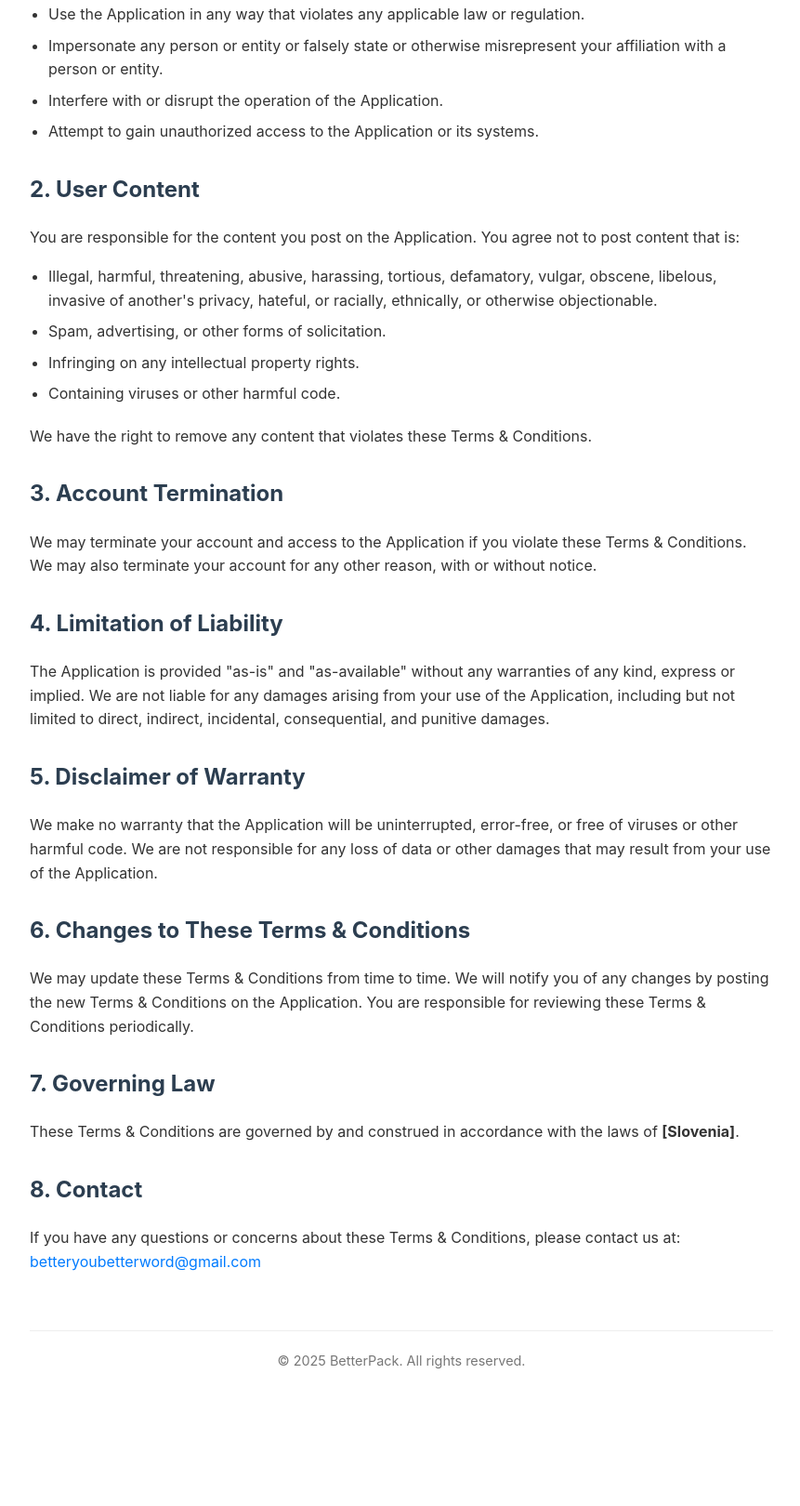
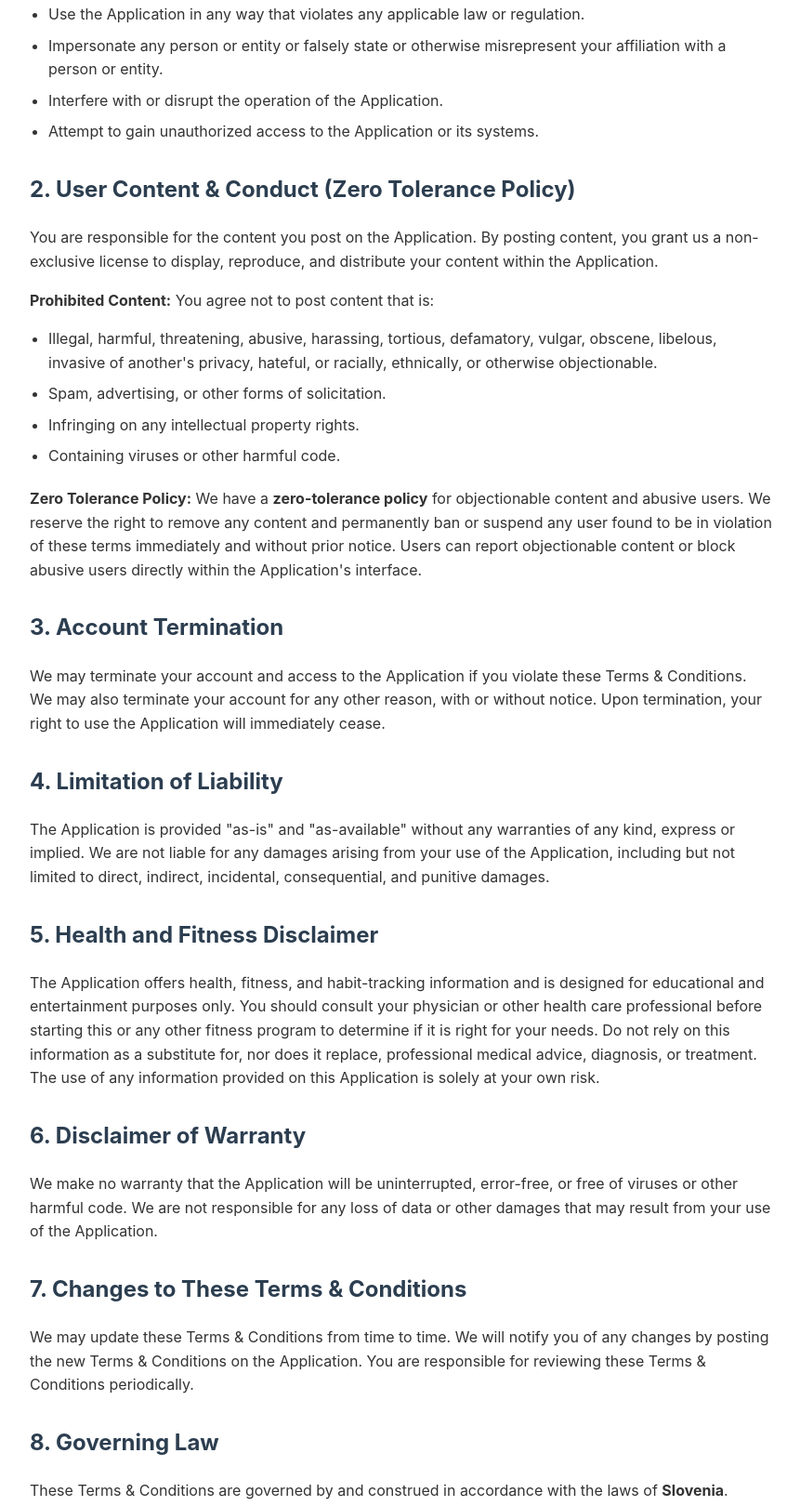
Before and after one commit to BetterPack/betterpack-legal, a plain HTML site: page terms.html in a window 1280 px wide. Shown: the part 445-2065 px from the top of the page at 93% size, without its empty margins (208-1069 px from the left). Before the commit the page ends 1940 px from the top, so only its background shows below. Drawn offline with Linux system fonts and the light colour scheme.

Commit message:
Update terms.html

```diff
--- a/terms.html
+++ b/terms.html
@@ -74,32 +74,36 @@
         <li>Attempt to gain unauthorized access to the Application or its systems.</li>
     </ul>
 
-    <h2>2. User Content</h2>
-    <p>You are responsible for the content you post on the Application. You agree not to post content that is:</p>
+    <h2>2. User Content & Conduct (Zero Tolerance Policy)</h2>
+    <p>You are responsible for the content you post on the Application. By posting content, you grant us a non-exclusive license to display, reproduce, and distribute your content within the Application.</p>
+    <p><strong>Prohibited Content:</strong> You agree not to post content that is:</p>
     <ul>
         <li>Illegal, harmful, threatening, abusive, harassing, tortious, defamatory, vulgar, obscene, libelous, invasive of another's privacy, hateful, or racially, ethnically, or otherwise objectionable.</li>
         <li>Spam, advertising, or other forms of solicitation.</li>
         <li>Infringing on any intellectual property rights.</li>
         <li>Containing viruses or other harmful code.</li>
     </ul>
-    <p>We have the right to remove any content that violates these Terms & Conditions.</p>
+    <p><strong>Zero Tolerance Policy:</strong> We have a <strong>zero-tolerance policy</strong> for objectionable content and abusive users. We reserve the right to remove any content and permanently ban or suspend any user found to be in violation of these terms immediately and without prior notice. Users can report objectionable content or block abusive users directly within the Application's interface.</p>
 
     <h2>3. Account Termination</h2>
-    <p>We may terminate your account and access to the Application if you violate these Terms & Conditions. We may also terminate your account for any other reason, with or without notice.</p>
+    <p>We may terminate your account and access to the Application if you violate these Terms & Conditions. We may also terminate your account for any other reason, with or without notice. Upon termination, your right to use the Application will immediately cease.</p>
 
     <h2>4. Limitation of Liability</h2>
     <p>The Application is provided "as-is" and "as-available" without any warranties of any kind, express or implied. We are not liable for any damages arising from your use of the Application, including but not limited to direct, indirect, incidental, consequential, and punitive damages.</p>
 
-    <h2>5. Disclaimer of Warranty</h2>
+    <h2>5. Health and Fitness Disclaimer</h2>
+    <p>The Application offers health, fitness, and habit-tracking information and is designed for educational and entertainment purposes only. You should consult your physician or other health care professional before starting this or any other fitness program to determine if it is right for your needs. Do not rely on this information as a substitute for, nor does it replace, professional medical advice, diagnosis, or treatment. The use of any information provided on this Application is solely at your own risk.</p>
+
+    <h2>6. Disclaimer of Warranty</h2>
     <p>We make no warranty that the Application will be uninterrupted, error-free, or free of viruses or other harmful code. We are not responsible for any loss of data or other damages that may result from your use of the Application.</p>
 
-    <h2>6. Changes to These Terms & Conditions</h2>
+    <h2>7. Changes to These Terms & Conditions</h2>
     <p>We may update these Terms & Conditions from time to time. We will notify you of any changes by posting the new Terms & Conditions on the Application. You are responsible for reviewing these Terms & Conditions periodically.</p>
 
-    <h2>7. Governing Law</h2>
-    <p>These Terms & Conditions are governed by and construed in accordance with the laws of <strong>[Slovenia]</strong>.</p>
+    <h2>8. Governing Law</h2>
+    <p>These Terms & Conditions are governed by and construed in accordance with the laws of <strong>Slovenia</strong>.</p>
 
-    <h2>8. Contact</h2>
+    <h2>9. Contact</h2>
     <p>If you have any questions or concerns about these Terms & Conditions, please contact us at: <a href="mailto:betteryoubetterword@gmail.com">betteryoubetterword@gmail.com</a></p>
 
     <div class="footer">
```
